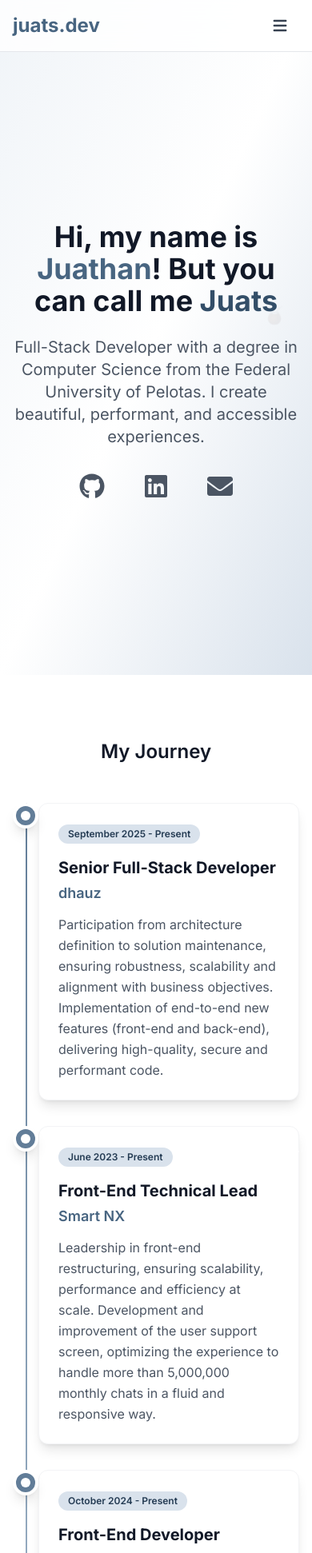
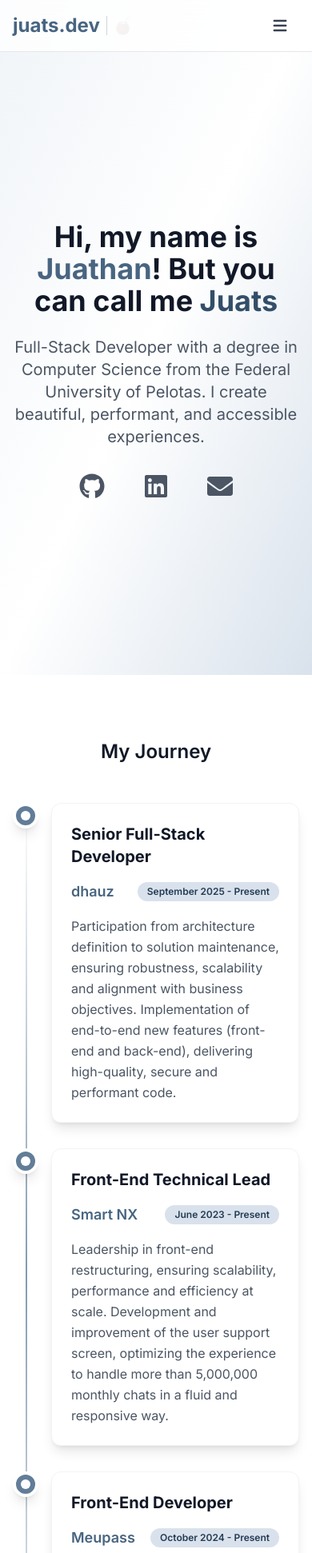
Before and after one commit to juathanduarte/juats.dev, a React (Vite) app: page / in a window 390 px wide. Shown: the top 1942 px of the page at 80% size. Built offline with nearby package versions, Linux system fonts and the light colour scheme.

Commit message:
chore: melhorando css

```diff
--- a/src/components/layout/Header.tsx
+++ b/src/components/layout/Header.tsx
@@ -2,6 +2,7 @@ import { useState } from "react";
 import { useTranslation } from "react-i18next";
 import { HiMenu, HiX } from "react-icons/hi";
 import { Link } from "react-scroll";
+import AnimatedIcon from "../ui/AnimatedIcon";
 import Button from "../ui/Button";
 import LanguageSelector from "../ui/LanguageSelector";
 import ThemeToggle from "../ui/ThemeToggle";
@@ -19,6 +20,7 @@ const Header = () => {
       <div className="max-w-7xl mx-auto px-4 sm:px-6 lg:px-8">
         <div className="flex justify-between items-center h-16">
           <div className="flex-shrink-0">
+            <div className="flex items-center gap-2">
               <Link
                 to="home"
                 smooth={true}
@@ -29,6 +31,9 @@ const Header = () => {
               >
                 {t("header.logo")}
               </Link>
+              <div className="w-px h-6 bg-gray-300 dark:bg-gray-600" />
+              <AnimatedIcon />
+            </div>
           </div>
 
           {/* Desktop Navigation - Centered */}
--- a/src/components/ui/AnimatedIcon.tsx
+++ b/src/components/ui/AnimatedIcon.tsx
@@ -26,17 +26,17 @@ const AnimatedIcon = () => {
           className="w-full h-full hover:opacity-100 transition-opacity duration-200"
           initial={{
             opacity: 0,
-            y: 10,
+            x: -10,
             scale: 0.9,
           }}
           animate={{
             opacity: 1,
-            y: 0,
+            x: 0,
             scale: 1,
           }}
           exit={{
             opacity: 0,
-            y: -10,
+            x: 10,
             scale: 0.9,
           }}
           transition={{
--- a/src/components/ui/Timeline.tsx
+++ b/src/components/ui/Timeline.tsx
@@ -39,10 +39,9 @@ const Timeline = () => {
 
   return (
     <div className="relative">
-      {/* Timeline Line */}
-      <div className="absolute left-4 md:left-1/2 top-0 bottom-0 w-0.5 bg-gradient-to-b from-primary-500 via-primary-400 to-primary-300 transform md:-translate-x-0.5"></div>
+      <div className="absolute left-4 md:left-1/2 top-0 bottom-0 w-0.5 bg-gradient-to-b from-transparent via-primary-400 to-transparent md:from-primary-500 md:via-primary-400 md:to-primary-300 transform md:-translate-x-0.5"></div>
 
-      <div className="space-y-8">
+      <div className="flex flex-col gap-8">
         {experiences.map((experience, index) => (
           <div
             key={experience.id}
@@ -50,46 +49,32 @@ const Timeline = () => {
               index % 2 === 0 ? "md:flex-row" : "md:flex-row-reverse"
             }`}
           >
-            {/* Timeline Dot */}
             <div className="absolute left-0 md:left-1/2 top-0 z-10 flex items-center justify-center w-8 h-8 bg-primary-500 rounded-full border-4 border-white dark:border-gray-800 shadow-lg transform md:-translate-x-4">
               <div className="w-3 h-3 bg-white rounded-full"></div>
             </div>
 
-            {/* Content Card */}
             <div
-              className={`ml-8 md:ml-0 w-full md:w-5/12 ${
+              className={`pl-12 md:pl-0 w-full md:w-5/12 ${
                 index % 2 === 0 ? "md:mr-auto md:pr-8" : "md:ml-auto md:pl-8"
               }`}
             >
               <div className="bg-white dark:bg-gray-700 rounded-xl p-6 shadow-lg hover:shadow-xl transition-all duration-300 border border-gray-100 dark:border-gray-600">
-                {/* Period Badge */}
-                <div className="inline-block bg-primary-100 dark:bg-primary-900 text-primary-800 dark:text-primary-200 text-xs font-semibold px-3 py-1 rounded-full mb-4">
-                  {experience.period}
-                </div>
-
-                {/* Title and Company */}
-                <div className="mb-3">
-                  <h3 className="text-xl font-bold text-gray-900 dark:text-white mb-1">
+                <div className="flex flex-col gap-4">
+                  <h3 className="text-xl font-bold text-gray-900 dark:text-white">
                     {experience.title}
                   </h3>
-                  <p className="text-lg font-semibold text-primary-600 dark:text-primary-400">
-                    {experience.company}
+                  <div className="flex items-center justify-between gap-3 flex-wrap">
+                    <p className="text-lg font-semibold text-primary-600 dark:text-primary-400">
+                      {experience.company}
+                    </p>
+                    <span className="inline-block bg-primary-100 dark:bg-primary-900 text-primary-800 dark:text-primary-200 text-xs font-semibold px-3 py-1 rounded-full">
+                      {experience.period}
+                    </span>
+                  </div>
+                  <p className="text-gray-600 dark:text-gray-300 leading-relaxed">
+                    {experience.description}
                   </p>
                 </div>
-
-                {/* Description */}
-                <p className="text-gray-600 dark:text-gray-300 leading-relaxed">
-                  {experience.description}
-                </p>
-
-                {/* Arrow */}
-                <div
-                  className={`absolute top-6 w-0 h-0 ${
-                    index % 2 === 0
-                      ? "left-0 border-t-8 border-b-8 border-r-8 border-t-transparent border-b-transparent border-r-white dark:border-r-gray-700"
-                      : "right-0 border-t-8 border-b-8 border-l-8 border-t-transparent border-b-transparent border-l-white dark:border-l-gray-700"
-                  }`}
-                ></div>
               </div>
             </div>
           </div>
--- a/src/sections/Contact.tsx
+++ b/src/sections/Contact.tsx
@@ -23,8 +23,8 @@ const Contact = () => {
   return (
     // biome-ignore lint/correctness/useUniqueElementIds: <>
     <section id="contact" className="py-20 bg-white dark:bg-gray-800">
-      <div className="max-w-7xl mx-auto px-4 sm:px-6 lg:px-8">
-        <div className="text-center space-y-4">
+      <div className="max-w-7xl mx-auto px-4 sm:px-6 lg:px-8 grid gap-16">
+        <div className="text-center flex flex-col gap-4">
           <h2 className="text-3xl md:text-4xl font-bold text-gray-900 dark:text-white">
             {t("contact.title")}
           </h2>
@@ -33,13 +33,13 @@ const Contact = () => {
           </p>
         </div>
 
-        <div className="grid grid-cols-1 lg:grid-cols-2 gap-12 mt-16">
+        <div className="grid grid-cols-1 lg:grid-cols-2 gap-12">
           {/* Contact Form */}
-          <div className="space-y-6">
+          <div className="flex flex-col gap-6">
             <h3 className="text-2xl font-semibold text-gray-900 dark:text-white">
               {t("contact.form.title")}
             </h3>
-            <form onSubmit={handleSubmit} className="space-y-4">
+            <form onSubmit={handleSubmit} className="flex flex-col gap-4">
               <Input
                 id={nameId}
                 name="name"
@@ -83,8 +83,8 @@ const Contact = () => {
           </div>
 
           {/* Contact Information */}
-          <div className="space-y-8">
-            <div className="space-y-6">
+          <div className="flex flex-col gap-8">
+            <div className="flex flex-col gap-6">
               <h3 className="text-2xl font-semibold text-gray-900 dark:text-white">
                 {t("contact.info.title")}
               </h3>
@@ -94,7 +94,7 @@ const Contact = () => {
             </div>
 
             {/* Contact Details */}
-            <div className="space-y-4">
+            <div className="flex flex-col gap-4">
               <div className="flex items-center gap-3">
                 <div className="w-10 h-10 bg-primary-100 dark:bg-primary-900 rounded-full flex items-center justify-center">
                   <FaEnvelope className="w-5 h-5 text-primary-600 dark:text-primary-400" />
@@ -132,7 +132,7 @@ const Contact = () => {
             </div>
 
             {/* Social Links */}
-            <div className="space-y-4">
+            <div className="flex flex-col gap-4">
               <h4 className="text-lg font-medium text-gray-900 dark:text-white">
                 {t("common.followMe")}
               </h4>
--- a/src/sections/Hero.tsx
+++ b/src/sections/Hero.tsx
@@ -2,7 +2,6 @@ import { motion } from "framer-motion";
 import { useTranslation } from "react-i18next";
 import { FaEnvelope, FaGithub, FaLinkedin } from "react-icons/fa";
 import avatar from "../assets/images/avatar.jpg";
-import AnimatedIcon from "../components/ui/AnimatedIcon";
 import { SOCIAL_LINKS } from "../constants";
 import {
   containerVariants,
@@ -16,7 +15,7 @@ const Hero = () => {
   const { t } = useTranslation();
 
   return (
-    // biome-ignore lint/correctness/useUniqueElementIds: <explanation>
+    // biome-ignore lint/correctness/useUniqueElementIds: Section anchors used for SPA navigation
     <section
       id="home"
       className="min-h-screen flex items-center justify-center bg-gradient-to-br from-primary-50 via-white to-primary-100 dark:from-gray-900 dark:via-gray-800 dark:to-gray-900 pt-16"
@@ -56,10 +55,6 @@ const Hero = () => {
               {t("hero.nicknameIntro")}{" "}
               <span className="text-primary-700 dark:text-primary-300 relative">
                 {t("hero.title")}
-
-                <div className="absolute -bottom-2 -right-2">
-                  <AnimatedIcon />
-                </div>
               </span>
             </motion.h1>
 
```
Lines whose indentation alone changed are shown as unchanged.
